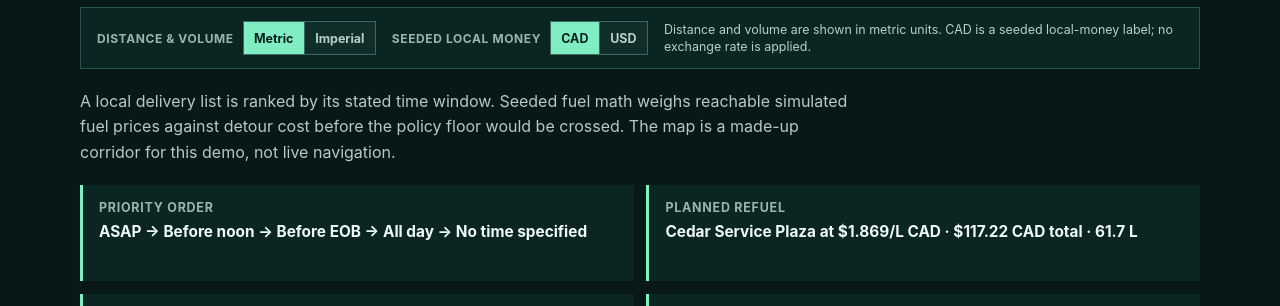
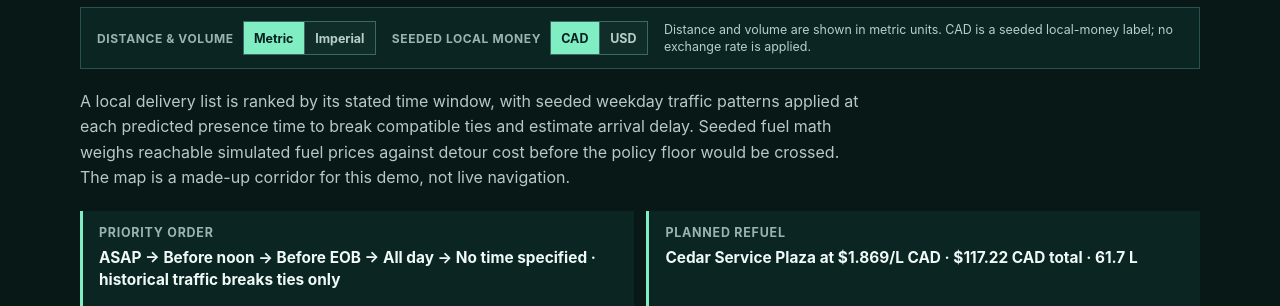
Before and after one commit to seeker-cyber-maker/pitt-build-week, a website with bundled scripts: page app/index.html in a window 1280 px wide. Shown: the part 618-924 px from the top of the page. Built offline with nearby package versions, Linux system fonts and the light colour scheme.

Commit message:
Add seeded predictive traffic planning

```diff
--- a/app/app.js
+++ b/app/app.js
@@ -1,5 +1,5 @@
 import { calculateRisk, createFallbackReport, createRecommendation, demoTrip } from "./scenario.js";
-import { createPlanningComparison, deliveryWindowLabels } from "./planner.js";
+import { createPlanningComparison, deliveryWindowLabels, formatPlanningTime, trafficForecastBasis } from "./planner.js";
 import { deliveryStatusLabels, evaluatePriceEvent, simulatedDayTimeline, summarizeDeliveryProgress } from "./day-playback.js";
 import { createFuelSimulation, fuelStatusLabels } from "./fuel-simulation.js";
 
@@ -199,22 +199,24 @@ function renderPlanning() {
   const { recommended, rejected, distanceSavedKm, fuelReserveImprovementPercent } = planning;
   const nextDelivery = recommended.steps.find((step) => step.type === "delivery" && recommended.refuel && step.from.id === recommended.refuel.at.id)?.to;
   const lowerPriceAlternative = recommended.refuel.alternatives.find(({ station }) => station.pricePerLitreCad < recommended.refuel.at.pricePerLitreCad);
+  const deliverySteps = new Map(recommended.steps.filter((step) => step.type === "delivery").map((step) => [step.to.id, step]));
   document.querySelector("#planning-summary").innerHTML = [
-    ["Priority order", recommended.deliveries.map((delivery) => deliveryWindowLabels[delivery.window]).join(" → ")],
+    ["Priority order", `${recommended.deliveries.map((delivery) => deliveryWindowLabels[delivery.window]).join(" → ")} · historical traffic breaks ties only`],
     ["Planned refuel", `${recommended.refuel.at.name} at ${formatFuelPrice(recommended.refuel.at.pricePerLitreCad)} · ${formatMoney(recommended.refuel.estimatedPlanCostCad)} total · ${formatFuelVolume(recommended.refuel.refillLitres)}`],
     ["Price tradeoff", lowerPriceAlternative ? `${lowerPriceAlternative.station.name} is cheaper per litre, but its simulated detour costs more.` : `Selected from reachable simulated stations before ${nextDelivery?.name ?? "the next delivery"}.`],
+    ["Predicted traffic", `${recommended.predictedTrafficDelayMinutes} simulated min across the planned corridor · estimated final presence ${formatPlanningTime(recommended.predictedArrivalMinutes)} · seeded weekday history`],
     ["Loop avoided", `${formatDistance(distanceSavedKm)} and ${Math.round(fuelReserveImprovementPercent)} percentage points more ending reserve`]
   ].map(([label, value]) => `<div class="planning-metric"><span>${label}</span><strong>${value}</strong></div>`).join("");
 
   document.querySelector("#delivery-list").innerHTML = recommended.deliveries.map((delivery, index) => `
     <div class="delivery-row">
       <span class="delivery-order">${index + 1}</span>
-      <div><strong>${delivery.name}</strong><small>${delivery.id}</small></div>
+      <div><strong>${delivery.name}</strong><small>${delivery.id} · predicted ${formatPlanningTime(deliverySteps.get(delivery.id).predictedArrivalMinutes)} · ${deliverySteps.get(delivery.id).trafficCondition} +${deliverySteps.get(delivery.id).predictedTrafficDelayMinutes} min</small></div>
       <span class="delivery-window window-${delivery.window}">${deliveryWindowLabels[delivery.window]}</span>
     </div>
   `).join("");
 
-  document.querySelector("#map-plan-caption").textContent = "Choose a seeded route to inspect its local fuel and ordering outcome.";
+  document.querySelector("#map-plan-caption").textContent = trafficForecastBasis;
   renderMap();
 }
 
@@ -359,6 +361,7 @@ function createMachineHandoff() {
     `  review_state = \"${state.confirmed ? "confirmed_local_only" : "driver_review_required"}\",`,
     "  external_action = false,",
     `  units = { distance = \"${distanceUnit}\", volume = \"${volumeUnit}\", money = \"${state.displayCurrency}\", money_basis = \"seeded_local_no_conversion\" },`,
+    `  traffic = { mode = \"seeded_weekday_historical\", total_delay_minutes = ${planning.recommended.predictedTrafficDelayMinutes}, estimated_final_presence = \"${formatPlanningTime(planning.recommended.predictedArrivalMinutes)}\", live_data = false },`,
     `  refuel = { station = \"${refuel.at.id}\", price = ${machineFuelPrice(refuel.at.pricePerLitreCad).toFixed(3)}, price_unit = \"${state.displayCurrency}_per_${volumeUnit}\", estimated_cost = ${refuel.estimatedPlanCostCad.toFixed(2)} },`,
     `  fuel = { start_percent = ${fuel.startingFuelPercent.toFixed(1)}, current_percent = ${fuel.currentFuelPercent.toFixed(1)}, reserve_floor_percent = ${fuel.reserveFloorPercent.toFixed(1)}, driver_decision = \"${state.fuelDecision ?? "pending"}\", status = \"${fuel.status}\" },`,
     `  route = { distance = ${machineDistance(planning.recommended.distanceKm).toFixed(1)}, recorded_legs = ${summary.recordedLegs.length}, completed_distance = ${machineDistance(summary.completedDistanceKm).toFixed(1)}, close_reason = "${state.routeCloseReason ?? "open"}" },`,
@@ -382,8 +385,8 @@ function renderMap() {
   const polyline = (points) => points.map((point) => `${point.x},${point.y}`).join(" ");
   const allNodes = [planning.input.origin, ...planning.input.deliveries, ...planning.input.stations];
   const activeDescription = state.mapMode === "recommended"
-    ? `${formatDistance(activePlan.distanceKm)}. Refuel at ${activePlan.refuel.at.name} for ${formatFuelPrice(activePlan.refuel.at.pricePerLitreCad)}; ${formatMoney(activePlan.refuel.estimatedPlanCostCad)} simulated refill-and-detour cost; ending reserve ${formatPercent(activePlan.endingFuelPercent)}.`
-    : `${formatDistance(activePlan.distanceKm)}. No planned refuel; ending reserve ${formatPercent(activePlan.endingFuelPercent)}. ${activePlan.reasons.join(" ")}`;
+    ? `${formatDistance(activePlan.distanceKm)}. Refuel at ${activePlan.refuel.at.name} for ${formatFuelPrice(activePlan.refuel.at.pricePerLitreCad)}; ${formatMoney(activePlan.refuel.estimatedPlanCostCad)} simulated refill-and-detour cost; ${activePlan.predictedTrafficDelayMinutes} simulated traffic minutes at predicted presence times; ending reserve ${formatPercent(activePlan.endingFuelPercent)}.`
+    : `${formatDistance(activePlan.distanceKm)}. No planned refuel; ${activePlan.predictedTrafficDelayMinutes} simulated traffic minutes at predicted presence times; ending reserve ${formatPercent(activePlan.endingFuelPercent)}. ${activePlan.reasons.join(" ")}`;
 
   document.querySelector("#map-canvas").innerHTML = `
     <svg viewBox="0 0 860 500" role="img" aria-label="${activePlan.label}: ${activeDescription}">
--- a/app/index.html
+++ b/app/index.html
@@ -29,7 +29,7 @@
           <div class="display-control"><span>Seeded local money</span><div class="map-switch" role="group" aria-label="Seeded local money label"><button class="map-mode is-selected" data-display-currency="CAD" type="button">CAD</button><button class="map-mode" data-display-currency="USD" type="button">USD</button></div></div>
           <p id="display-basis">Local demo values only. Currency mode changes the display label, not a live exchange rate.</p>
         </div>
-        <p class="planning-intro">A local delivery list is ranked by its stated time window. Seeded fuel math weighs reachable simulated fuel prices against detour cost before the policy floor would be crossed. The map is a made-up corridor for this demo, not live navigation.</p>
+        <p class="planning-intro">A local delivery list is ranked by its stated time window, with seeded weekday traffic patterns applied at each predicted presence time to break compatible ties and estimate arrival delay. Seeded fuel math weighs reachable simulated fuel prices against detour cost before the policy floor would be crossed. The map is a made-up corridor for this demo, not live navigation.</p>
         <div class="planning-summary" id="planning-summary"></div>
         <div class="planning-layout">
           <div class="panel ledger-panel">
--- a/app/planner.js
+++ b/app/planner.js
@@ -13,6 +13,38 @@ const windowPriority = Object.freeze({
   all_day: 3,
   flexible: 4
 });
+
+export const trafficForecastBasis = "Seeded weekday historical pattern at predicted arrival time; not live traffic.";
+
+const planningStartMinutes = 8 * 60 + 30;
+
+export function formatPlanningTime(minutes) {
+  const hour = Math.floor(minutes / 60) % 24;
+  const minute = Math.round(minutes % 60);
+  return `${String(hour).padStart(2, "0")}:${String(minute).padStart(2, "0")}`;
+}
+
+export function predictHistoricalTraffic(from, to, departureMinutes) {
+  const hour = Math.floor(departureMinutes / 60) % 24;
+  const distanceKm = mapDistanceKm(from, to);
+  const corridorWeight = Math.abs(to.y - from.y) > 90 ? 1.15 : 1;
+  let condition = "light historical traffic";
+  let multiplier = 0.08;
+
+  if ((hour >= 7 && hour < 10) || (hour >= 16 && hour < 19)) {
+    condition = "historical peak traffic";
+    multiplier = 0.42;
+  } else if ((hour >= 10 && hour < 12) || (hour >= 14 && hour < 16)) {
+    condition = "historical moderate traffic";
+    multiplier = 0.22;
+  }
+
+  return {
+    condition,
+    delayMinutes: Math.max(1, Math.round(distanceKm * multiplier * corridorWeight)),
+    basis: trafficForecastBasis
+  };
+}
 
 export const simulatedPlanningInput = Object.freeze({
   vehicle: Object.freeze({
@@ -42,13 +74,16 @@ export function mapDistanceKm(from, to) {
   return Math.hypot(to.x - from.x, to.y - from.y) / 10;
 }
 
-export function sortDeliveries(deliveries, origin = simulatedPlanningInput.origin) {
+export function sortDeliveries(deliveries, origin = simulatedPlanningInput.origin, departureMinutes = planningStartMinutes) {
   return [...deliveries].sort((left, right) => {
     const priorityDifference = windowPriority[left.window] - windowPriority[right.window];
     if (priorityDifference !== 0) return priorityDifference;
 
-    const distanceDifference = mapDistanceKm(origin, left) - mapDistanceKm(origin, right);
-    return distanceDifference || left.id.localeCompare(right.id);
+    const leftTraffic = predictHistoricalTraffic(origin, left, departureMinutes).delayMinutes;
+    const rightTraffic = predictHistoricalTraffic(origin, right, departureMinutes).delayMinutes;
+    const leftScore = mapDistanceKm(origin, left) + leftTraffic;
+    const rightScore = mapDistanceKm(origin, right) + rightTraffic;
+    return leftScore - rightScore || left.id.localeCompare(right.id);
   });
 }
 
@@ -87,11 +122,28 @@ function chooseFuelStop(current, next, input) {
   return { ...candidates[0], alternatives: candidates.slice(1) };
 }
 
-function addLeg(steps, from, to, fuelPercent, vehicle, type = "delivery") {
+function addLeg(steps, from, to, fuelPercent, vehicle, departureMinutes, type = "delivery") {
   const distanceKm = mapDistanceKm(from, to);
   const nextFuelPercent = fuelPercent - fuelCost(distanceKm, vehicle);
-  steps.push({ type, from, to, distanceKm, fuelBeforePercent: fuelPercent, fuelAfterPercent: nextFuelPercent });
-  return nextFuelPercent;
+  const traffic = predictHistoricalTraffic(from, to, departureMinutes);
+  const baselineTravelMinutes = Math.max(1, Math.round(distanceKm * 1.2));
+  const plannedTravelMinutes = baselineTravelMinutes + traffic.delayMinutes;
+  const predictedArrivalMinutes = departureMinutes + plannedTravelMinutes;
+  steps.push({
+    type,
+    from,
+    to,
+    distanceKm,
+    fuelBeforePercent: fuelPercent,
+    fuelAfterPercent: nextFuelPercent,
+    departureMinutes,
+    predictedArrivalMinutes,
+    baselineTravelMinutes,
+    predictedTrafficDelayMinutes: traffic.delayMinutes,
+    trafficCondition: traffic.condition,
+    trafficBasis: traffic.basis
+  });
+  return { fuelPercent: nextFuelPercent, predictedArrivalMinutes };
 }
 
 export function buildRecommendedPlan(input = simulatedPlanningInput) {
@@ -100,18 +152,24 @@ export function buildRecommendedPlan(input = simulatedPlanningInput) {
   const steps = [];
   let current = origin;
   let fuelPercent = vehicle.startingFuelPercent;
+  let predictedMinutes = planningStartMinutes;
 
   for (const delivery of deliveries) {
     const directCost = fuelCost(mapDistanceKm(current, delivery), vehicle);
     if (fuelPercent - directCost < vehicle.minimumReservePercent) {
       const fuelStop = chooseFuelStop({ ...current, fuelPercent }, delivery, input);
       if (fuelStop) {
-        fuelPercent = addLeg(steps, current, fuelStop.station, fuelPercent, vehicle, "refuel-approach");
+        const approach = addLeg(steps, current, fuelStop.station, fuelPercent, vehicle, predictedMinutes, "refuel-approach");
+        fuelPercent = approach.fuelPercent;
+        predictedMinutes = approach.predictedArrivalMinutes;
         steps.push({
           type: "refuel",
           at: fuelStop.station,
           fuelBeforePercent: fuelPercent,
           fuelAfterPercent: vehicle.refuelToPercent,
+          departureMinutes: predictedMinutes,
+          predictedArrivalMinutes: predictedMinutes + 12,
+          serviceMinutes: 12,
           detourKm: fuelStop.detourKm,
           refillLitres: fuelStop.refillLitres,
           fuelSpendCad: fuelStop.fuelSpendCad,
@@ -120,16 +178,20 @@ export function buildRecommendedPlan(input = simulatedPlanningInput) {
           alternatives: fuelStop.alternatives
         });
         fuelPercent = vehicle.refuelToPercent;
+        predictedMinutes += 12;
         current = fuelStop.station;
       }
     }
 
-    fuelPercent = addLeg(steps, current, delivery, fuelPercent, vehicle);
+    const leg = addLeg(steps, current, delivery, fuelPercent, vehicle, predictedMinutes);
+    fuelPercent = leg.fuelPercent;
+    predictedMinutes = leg.predictedArrivalMinutes;
     current = delivery;
   }
 
   const distanceKm = steps.filter((step) => step.distanceKm).reduce((total, step) => total + step.distanceKm, 0);
   const refuel = steps.find((step) => step.type === "refuel");
+  const predictedTrafficDelayMinutes = steps.reduce((total, step) => total + (step.predictedTrafficDelayMinutes ?? 0), 0);
 
   return {
     label: "Recommended plan",
@@ -138,6 +200,9 @@ export function buildRecommendedPlan(input = simulatedPlanningInput) {
     distanceKm,
     endingFuelPercent: fuelPercent,
     refuel,
+    predictedArrivalMinutes: predictedMinutes,
+    predictedTrafficDelayMinutes,
+    trafficBasis: trafficForecastBasis,
     meetsReservePolicy: fuelPercent >= vehicle.minimumReservePercent
   };
 }
@@ -149,9 +214,12 @@ export function buildRejectedPlan(input = simulatedPlanningInput) {
   const steps = [];
   let current = origin;
   let fuelPercent = vehicle.startingFuelPercent;
+  let predictedMinutes = planningStartMinutes;
 
   for (const delivery of deliveries) {
-    fuelPercent = addLeg(steps, current, delivery, fuelPercent, vehicle, "delivery");
+    const leg = addLeg(steps, current, delivery, fuelPercent, vehicle, predictedMinutes, "delivery");
+    fuelPercent = leg.fuelPercent;
+    predictedMinutes = leg.predictedArrivalMinutes;
     current = delivery;
   }
 
@@ -162,6 +230,9 @@ export function buildRejectedPlan(input = simulatedPlanningInput) {
     steps,
     distanceKm,
     endingFuelPercent: fuelPercent,
+    predictedArrivalMinutes: predictedMinutes,
+    predictedTrafficDelayMinutes: steps.reduce((total, step) => total + step.predictedTrafficDelayMinutes, 0),
+    trafficBasis: trafficForecastBasis,
     refuel: null,
     meetsReservePolicy: false,
     reasons: [
```
Also changed, not shown: CONTROL/CONTRACTS/ROUTING_CONTRACT_V1.md (+2 -2 lines), HANDOFFS/Codex.md (+3 -0 lines), tests/app-ui-contract.test.mjs (+4 -0 lines), tests/planner.test.mjs (+13 -1 lines), README.md.
